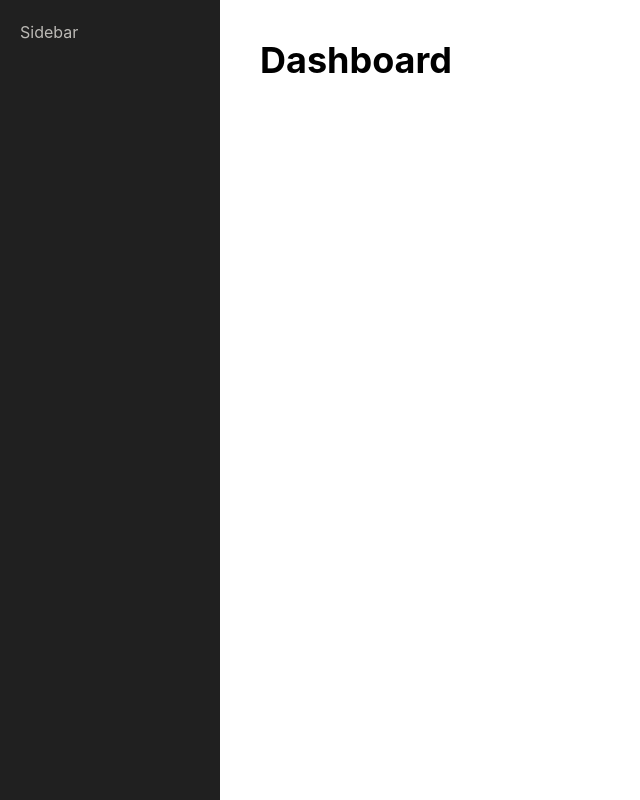
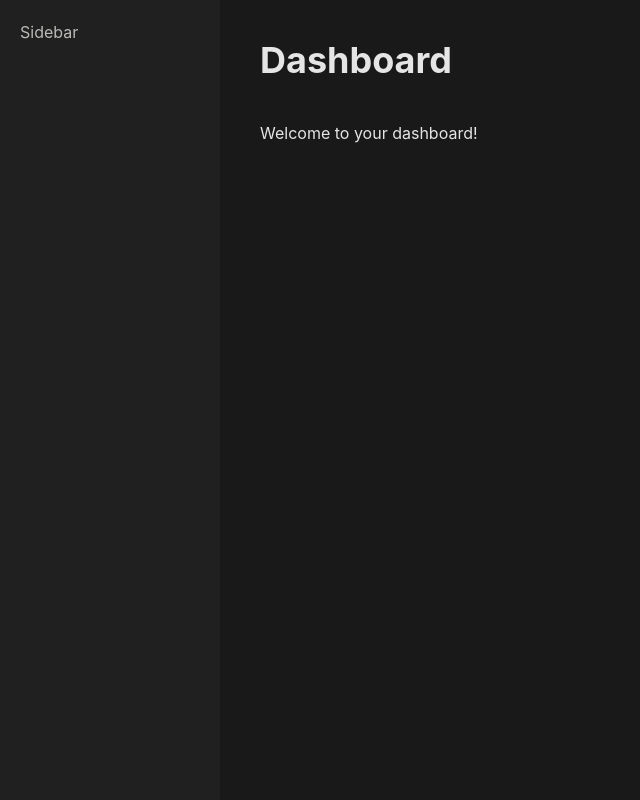
Before and after one commit to SaturdaySans/notes-workspace, a React (Vite) app in the folder notes-workspace/: page / in a window 1280 px wide. Shown: the whole page, without its empty margins (0-640 px from the left). Built offline with nearby package versions, Linux system fonts and the light colour scheme.

Commit message:
Update Home.tsx

```diff
--- a/notes-workspace/src/Home.tsx
+++ b/notes-workspace/src/Home.tsx
@@ -2,11 +2,12 @@ import Sidebar from "./Sidebar.tsx";
 
 const Home: React.FC = () => {
     return (
-    <div className="app flex">
+    <div className="flex bg-[#191919] text-[#e5e5e5] font-sans min-h-screen">
       <Sidebar />
       <main className="lex-1 ml-55 flex justify-center p-5">
         <div className="container max-w-175 w-full p-5">
             <h1 className = "text-4xl font-bold text-left mb-10">Dashboard</h1>
+            <p className="leading-relaxed mt-4"> Welcome to your dashboard! </p>
         </div>
       </main>
     </div>
```
